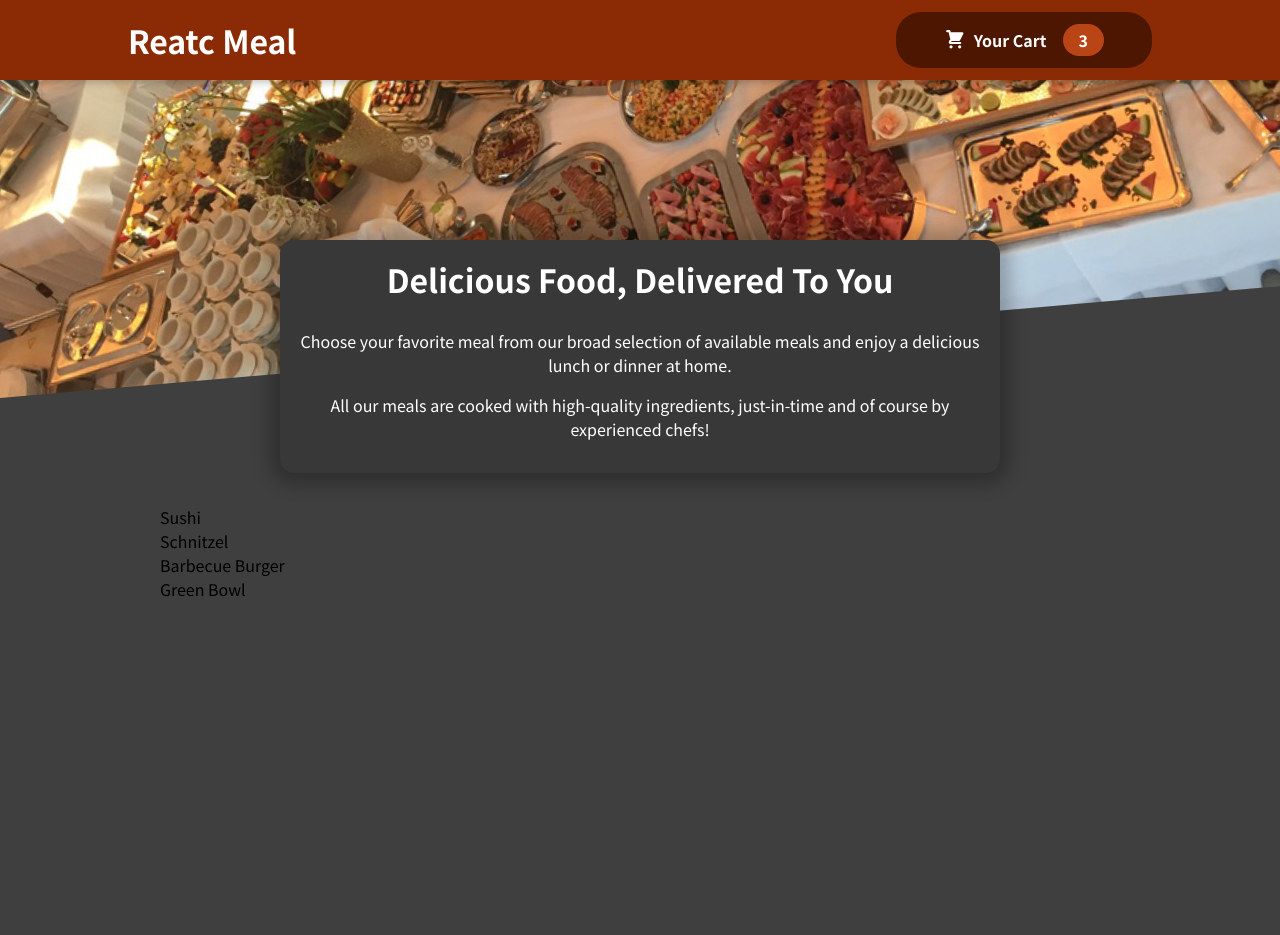
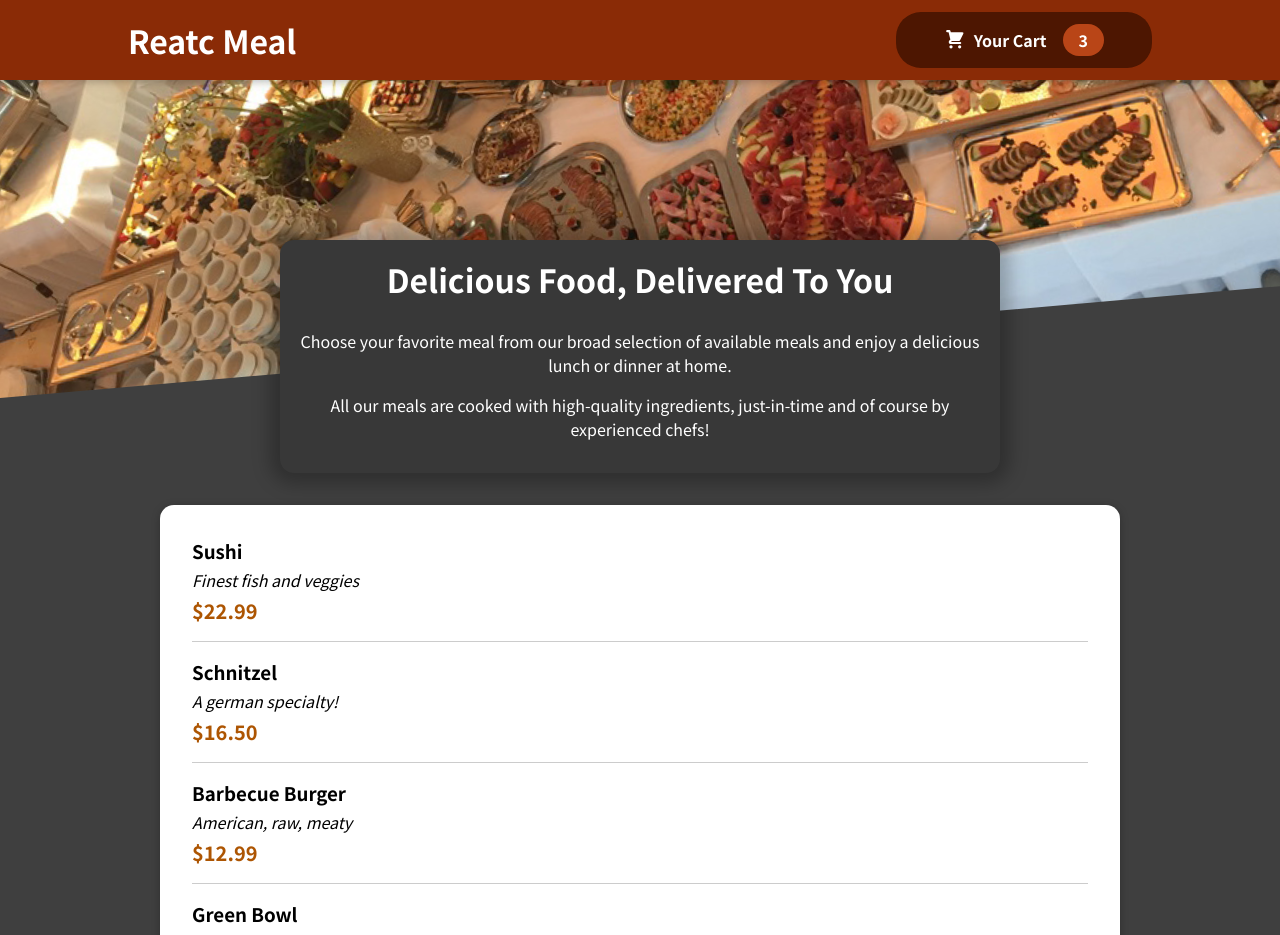
Before and after one commit to iputuagussetiawan/FoodOrder, a React (Create React App) app: page / in a window 1280 px wide. Shown: the top 935 px of the page. Before the commit the page ends 800 px from the top, so only its background shows below. Built offline with nearby package versions, Linux system fonts and the light colour scheme.

Commit message:
136. Adding Individual Meal Items & Displaying Them

```diff
--- a/src/components/Meals/AvailableMeals.js
+++ b/src/components/Meals/AvailableMeals.js
@@ -1,5 +1,7 @@
 import React, { Component } from 'react'
 import classes from './AvailableMeals.module.css'
+import Card from '../UI/Card';
+import MealItem from './MealItem/MealItem';
 const DUMMY_MEALS = [
     {
       id: 'm1',
@@ -29,12 +31,20 @@
 
 export class AvailableMeals extends Component {
   render() {
-    const mealList= DUMMY_MEALS.map(meal=><li>{meal.name}</li>);
+    const mealList= DUMMY_MEALS.map((meal)=>(
+    <MealItem
+    key={meal.id}
+    name={meal.name}
+    description={meal.description}
+    price={meal.price}/>
+    ));
     return (
       <section className={classes.meals}>
+        <Card>
           <ul>
               {mealList}
           </ul>
+        </Card>
       </section>
     )
   }
--- /dev/null
+++ b/src/components/Meals/MealItem/MealItem.js
@@ -0,0 +1,17 @@
+import clasess from './MealItem.module.css'
+const MealItem =props =>{
+    const price=`$${props.price.toFixed(2)}`
+    return (
+        <li className={clasess.meal}>
+            <div>
+                <h3>{props.name}</h3>
+                <div className={clasess.description}>{props.description}</div>
+                <div className={clasess.price}>{price}</div>
+            </div>
+            <div>
+
+            </div>
+        </li>
+    )
+}
+export default MealItem
--- /dev/null
+++ b/src/components/Meals/MealItem/MealItem.module.css
@@ -0,0 +1,22 @@
+.meal {
+	display: flex;
+	justify-content: space-between;
+	margin: 1rem;
+	padding-bottom: 1rem;
+	border-bottom: 1px solid #ccc;
+}
+
+.meal h3 {
+	margin: 0 0 0.25rem 0;
+}
+
+.description {
+	font-style: italic;
+}
+
+.price {
+	margin-top: 0.25rem;
+	font-weight: bold;
+	color: #ad5502;
+	font-size: 1.25rem;
+}
--- /dev/null
+++ b/src/components/UI/Card.js
@@ -0,0 +1,12 @@
+import React, { Component } from 'react'
+import clasess from './Card.module.css'
+
+export class Card extends Component {
+  render() {
+    return (
+      <div className={clasess.card}>{this.props.children}</div>
+    )
+  }
+}
+
+export default Card
--- /dev/null
+++ b/src/components/UI/Card.module.css
@@ -0,0 +1,6 @@
+.card {
+	padding: 1rem;
+	box-shadow: 0 2px 8px rgba(0, 0, 0, 0.25);
+	border-radius: 14px;
+	background-color: white;
+}
```
Also changed, not shown: src/components/Meals/MealItem/MealItemForm.js (added), 1 other file (tests, documents, lock files or other folders).
